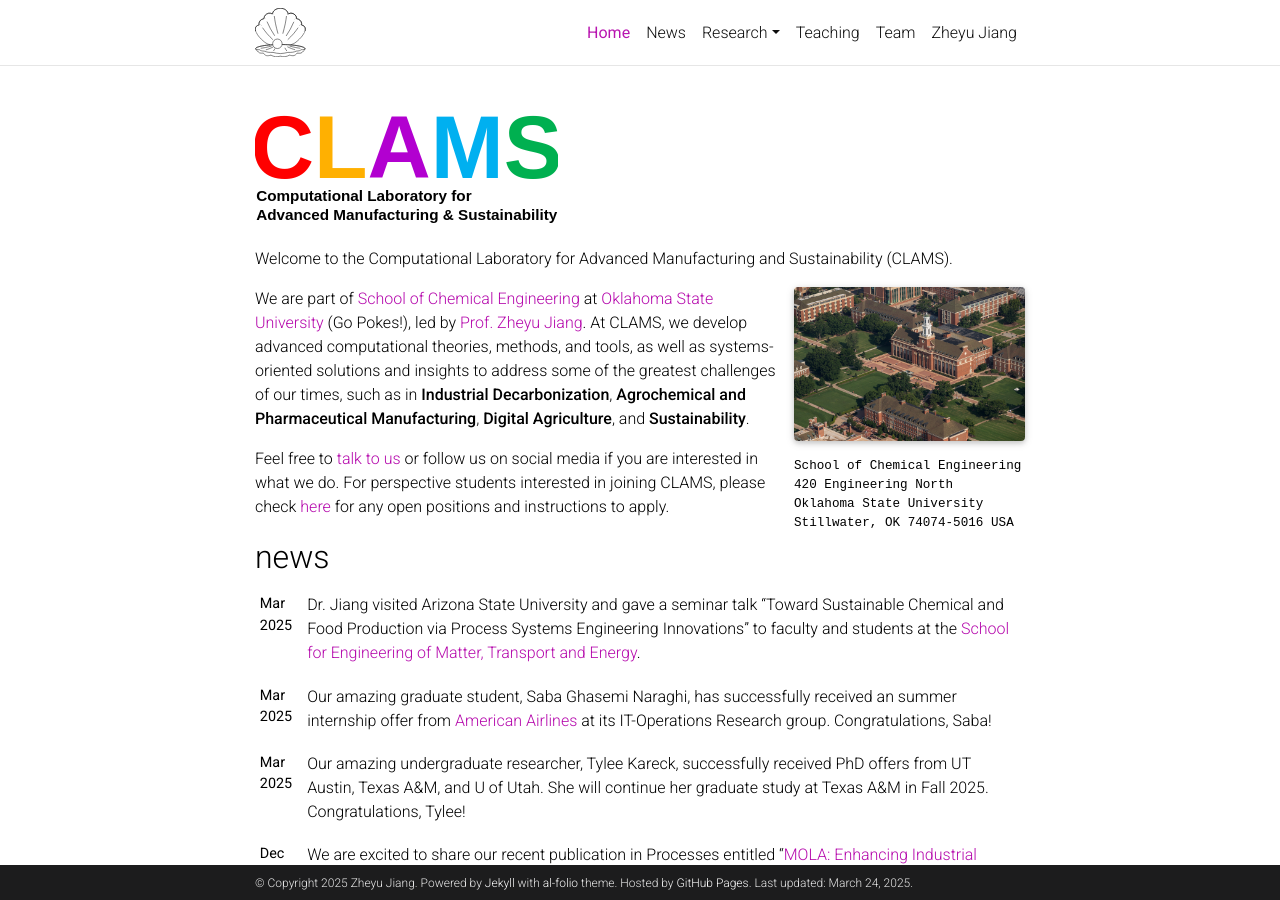
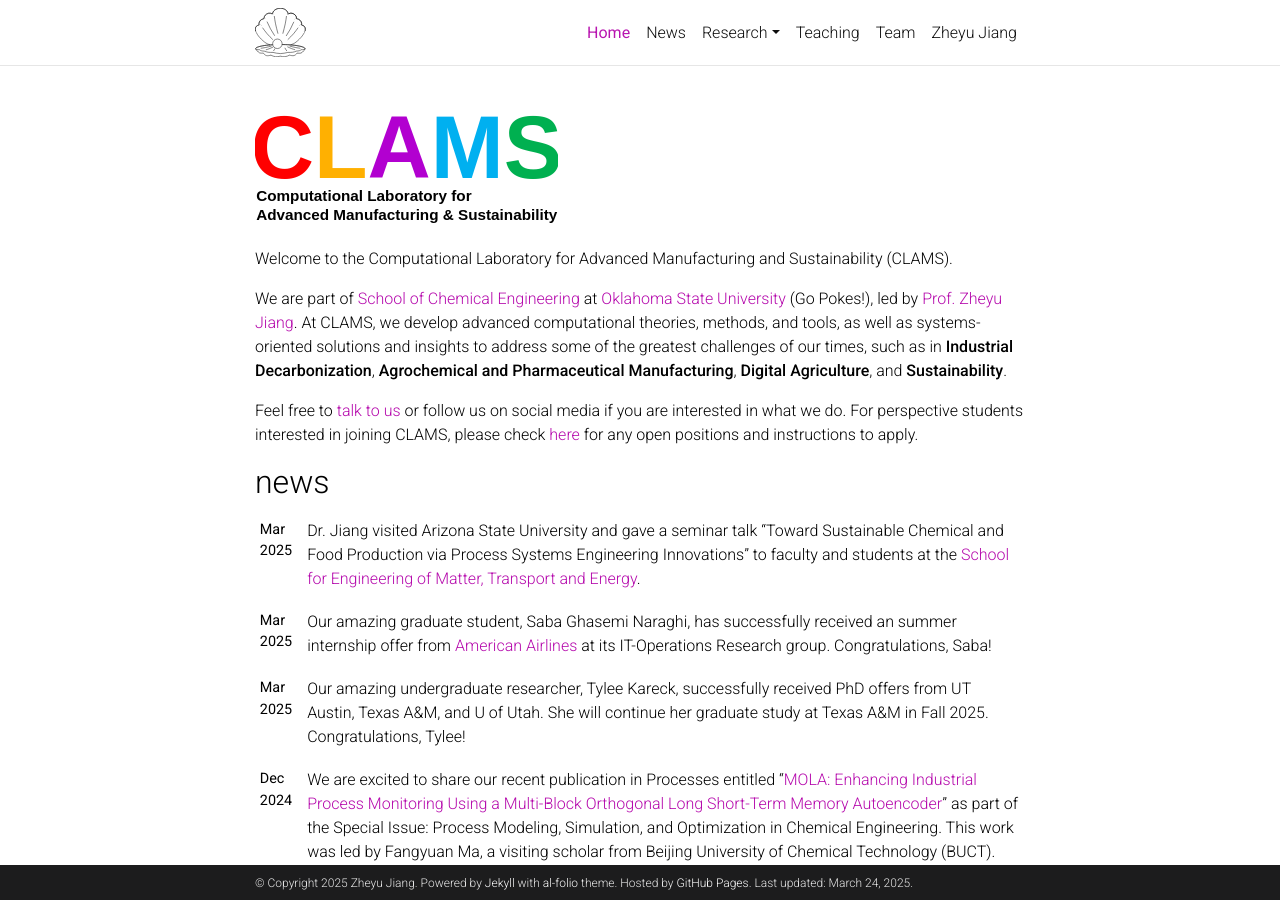
Before and after one commit to checlams/old_website, a Jekyll site: the page built from _pages/about.md, in a window 1280 px wide and 900 px high. Built offline with Jekyll 4.4.1, drawn with Linux system fonts in a browser that asks for light colours; full-size pictures stand in for the smaller copies a plugin makes; comment, search, counter and statistics services are not loaded; a style sheet for code colours, icons or effects is not loaded; part of the change alters nothing that is shown.

```diff
--- a/_pages/about.md
+++ b/_pages/about.md
@@ -4,15 +4,15 @@ title: Home
 permalink: /
 subtitle: Welcome to the Computational Laboratory for Advanced Manufacturing and Sustainability (CLAMS).
 
-profile:
-  align: right
-  image: osu_campus2.png
-  image_circular: false # crops the image to make it circular
-  address: >
-    School of Chemical Engineering<br />
-    420 Engineering North<br />
-    Oklahoma State University<br />
-    Stillwater, OK 74074-5016 USA
+# profile:
+#   align: right
+#   image: osu_campus2.png
+#   image_circular: false # crops the image to make it circular
+#   address: >
+#     School of Chemical Engineering<br />
+#     420 Engineering North<br />
+#     Oklahoma State University<br />
+#     Stillwater, OK 74074-5016 USA
 
 news: true  # includes a list of news items
 selected_papers: false # includes a list of papers marked as "selected={true}"
```
Also changed, not shown: .github/workflows/deploy.yml, 1 other file.
